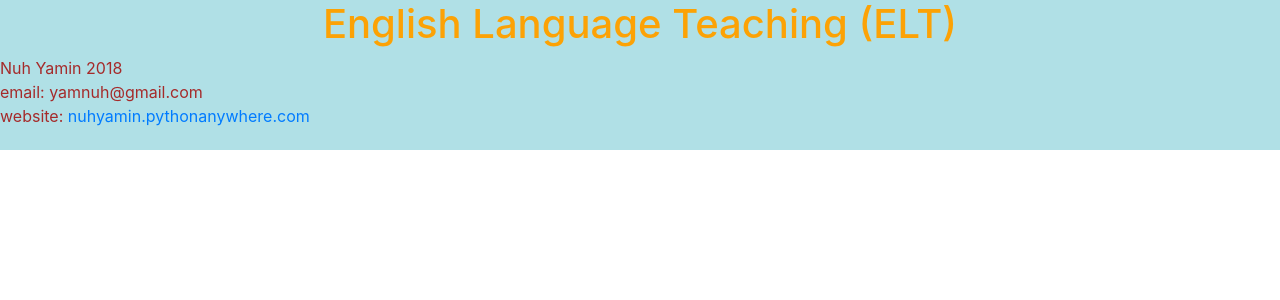
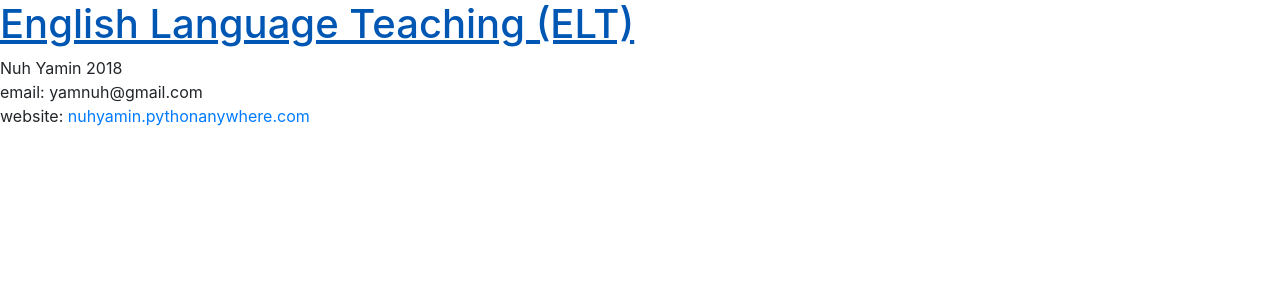
Before and after one commit to nuhyamin/my-first-blog, a Django app: page / in a window 1280 px wide. Shown: the top 300 px of the page. Run offline with Django 3.2, Linux system fonts and the light colour scheme; data that the repository does not hold is empty; some libraries are stand-ins or nearby versions.

Commit message:
some changes

```diff
--- a/blog/static/css/blog.css
+++ /dev/null
@@ -1,21 +0,0 @@
-.blogtitle h1{
-	text-align: center;
-	color:#fca205;
-}
-
-.blogtitle{
-	background-color:powderblue;
-	height: 150px;
-}
-
-.postcontent{
-	margin: 10px;
-	font-family: book antiqua;
-	font-size:18pt;
-	text-align: justify;
-	border-style: ridge;
-}
-
-.postcontent h1{text-align: center;}
-
-p{color:brown;}
--- a/blog/templates/blog/post_list.html
+++ b/blog/templates/blog/post_list.html
@@ -10,8 +10,8 @@
 </head>
 <body>
 	<div class='blogtitle'>
-		<h1>English Language Teaching (ELT)</h1>
-		<p>Nuh Yamin 2018 </br> email: yamnuh@gmail.com </br> website:  <a href="nuhyamin.pythonanywhere.com">nuhyamin.pythonanywhere.com</a></p>
+		<h1><a href="/">English Language Teaching (ELT)</a></h1>
+		<p>Nuh Yamin 2018 </br> email: yamnuh@gmail.com </br> website: <a href="nuhyamin.pythonanywhere.com">nuhyamin.pythonanywhere.com</a></p>
 	</div>
 	{% for post in posts %}
 	<div class='postcontent'>
```
